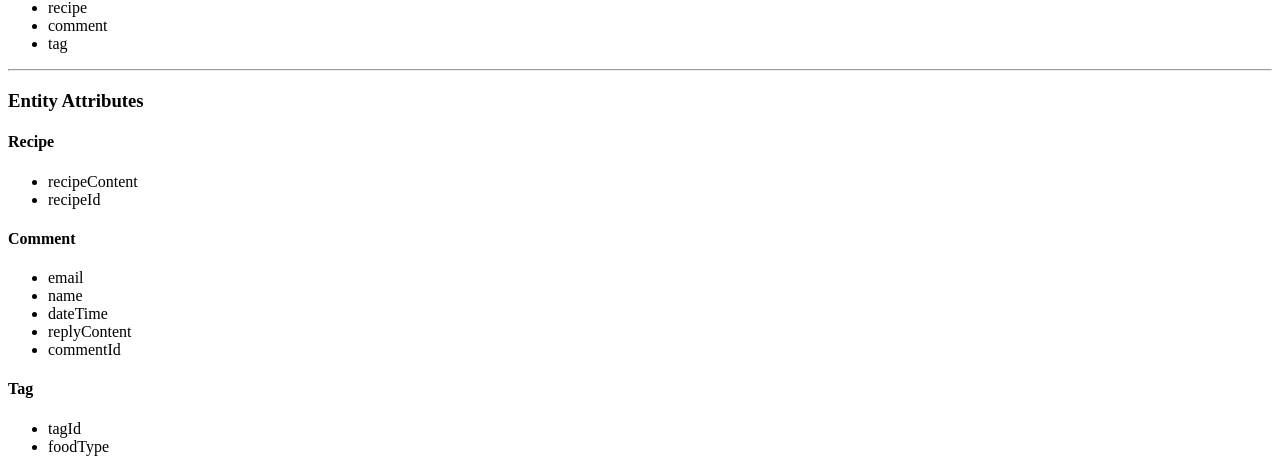
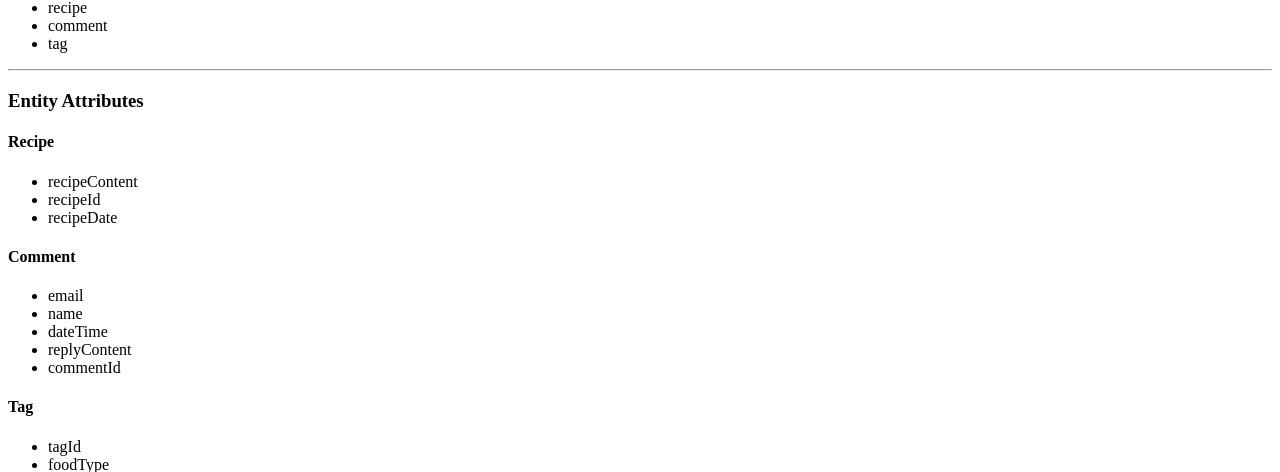
Before and after one commit to fgarcia132/ddp, a PHP site: page / in a window 1280 px wide. Shown: the part 377-849 px from the top of the page. Run offline with PHP 8.4, Linux system fonts and the light colour scheme.

Commit message:
added recipeDate to everything

```diff
--- a/candidappetite.sql
+++ b/candidappetite.sql
@@ -5,6 +5,7 @@ DROP TABLE IF EXISTS tag;
 CREATE TABLE recipe (
         recipeId INT UNSIGNED AUTO_INCREMENT NOT NULL,
         recipeContent VARCHAR(5000) NOT NULL,
+        recipeDate DATETIME NOT NULL,
         PRIMARY KEY(recipeId)
 );
 
--- a/index.php
+++ b/index.php
@@ -27,6 +27,7 @@
 						<ul>
 							<li>recipeContent</li>
 							<li>recipeId</li>
+							<li>recipeDate</li>
 						</ul>
 					<h4>Comment</h4>
 						<ul>
@@ -59,7 +60,7 @@
 						</ul>
 		<hr>
 				<h2>ERD</h2>
-					<img src="ddp5.svg" />
+					<img src="ddp6.svg" />
 
 	</body>
 </html>
```
Also changed, not shown: ddp5.svg (deleted), ddp6.svg (added).
